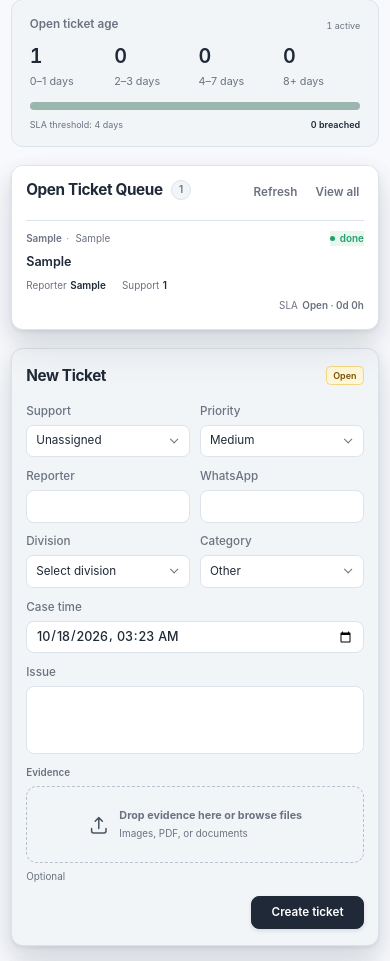
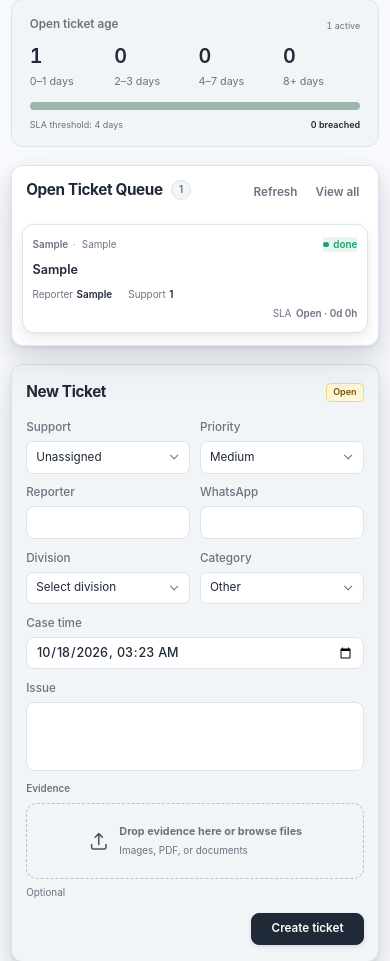
Before and after one commit to naufalismailyusuf/POLO-Ticketing, a Flask app: page / in a window 390 px wide. Shown: the part 335-1296 px from the top of the page. Run offline with Flask 3, Linux system fonts and the light colour scheme; the visitor is signed in with stand-in values (Sample User, id 1); data comes from the database, SQL or seed files in the repository; tables that the repository leaves empty hold one stand-in row (values such as "Sample post"); data that the repository does not hold is empty; some libraries are stand-ins or nearby versions.

Commit message:
R76: elevate each dashboard queue ticket as compact card

```diff
--- a/static/css/dashboard-queue-v71.css
+++ b/static/css/dashboard-queue-v71.css
@@ -203,3 +203,53 @@
   .queue-card .queue-status,.queue-card .queue-person,.queue-card .queue-sla{font-size:11px!important;}
   .queue-card .queue-list .queue-row-wrap{min-height:0!important;}
 }
+
+/* R76 — Project-inspired compact elevated cards in Open Ticket Queue only.
+   Keep each ticket's checkbox, link, status, SLA and claim actions intact. */
+.queue-card .queue-list {
+  gap:12px!important;
+  padding:7px 18px 18px!important;
+  scrollbar-width:none!important;
+}
+.queue-card .queue-list .queue-row-wrap {
+  border:1px solid var(--border)!important;
+  border-radius:13px!important;
+  background:var(--surface)!important;
+  box-shadow:0 2px 5px rgba(20,33,49,.04),0 8px 20px rgba(20,33,49,.065)!important;
+  padding:15px 16px!important;
+  min-height:116px!important;
+  flex:0 0 auto!important;
+  align-content:center!important;
+  transition:transform .2s ease, box-shadow .2s ease, border-color .2s ease!important;
+}
+@media (hover:hover) and (pointer:fine) {
+  .queue-card .queue-list .queue-row-wrap:hover {
+    transform:translateY(-2px);
+    border-color:var(--border-strong)!important;
+    box-shadow:0 4px 10px rgba(20,33,49,.065),0 15px 30px rgba(20,33,49,.11)!important;
+  }
+}
+.queue-card .queue-list .queue-row-wrap:focus-within {
+  border-color:var(--border-strong)!important;
+  box-shadow:0 0 0 2px var(--focus,rgba(75,85,99,.2)),0 8px 20px rgba(20,33,49,.08)!important;
+}
+.queue-card .queue-list .queue-row-wrap:has(>.queue-check) {
+  grid-template-columns:17px minmax(0,1fr)!important;
+  column-gap:12px!important;
+}
+.queue-card .queue-row-wrap .queue-summary{min-height:20px;}
+.queue-card .queue-row-wrap .queue-title{margin-top:8px!important;}
+.queue-card .queue-row-wrap .queue-context{margin-top:8px!important;}
+.queue-card .queue-list .empty{margin:auto;}
+@media (max-width:900px){
+  .queue-card .queue-list{gap:10px!important;padding:6px 14px 16px!important;}
+  .queue-card .queue-list .queue-row-wrap{min-height:0!important;padding:14px 13px!important;}
+}
+@media (max-width:420px){
+  .queue-card .queue-list{padding:4px 11px 14px!important;}
+  .queue-card .queue-list .queue-row-wrap{padding:12px 11px!important;}
+}
+@media(prefers-reduced-motion:reduce){
+  .queue-card .queue-list .queue-row-wrap{transition:none!important;}
+  .queue-card .queue-list .queue-row-wrap:hover{transform:none!important;}
+}
```
